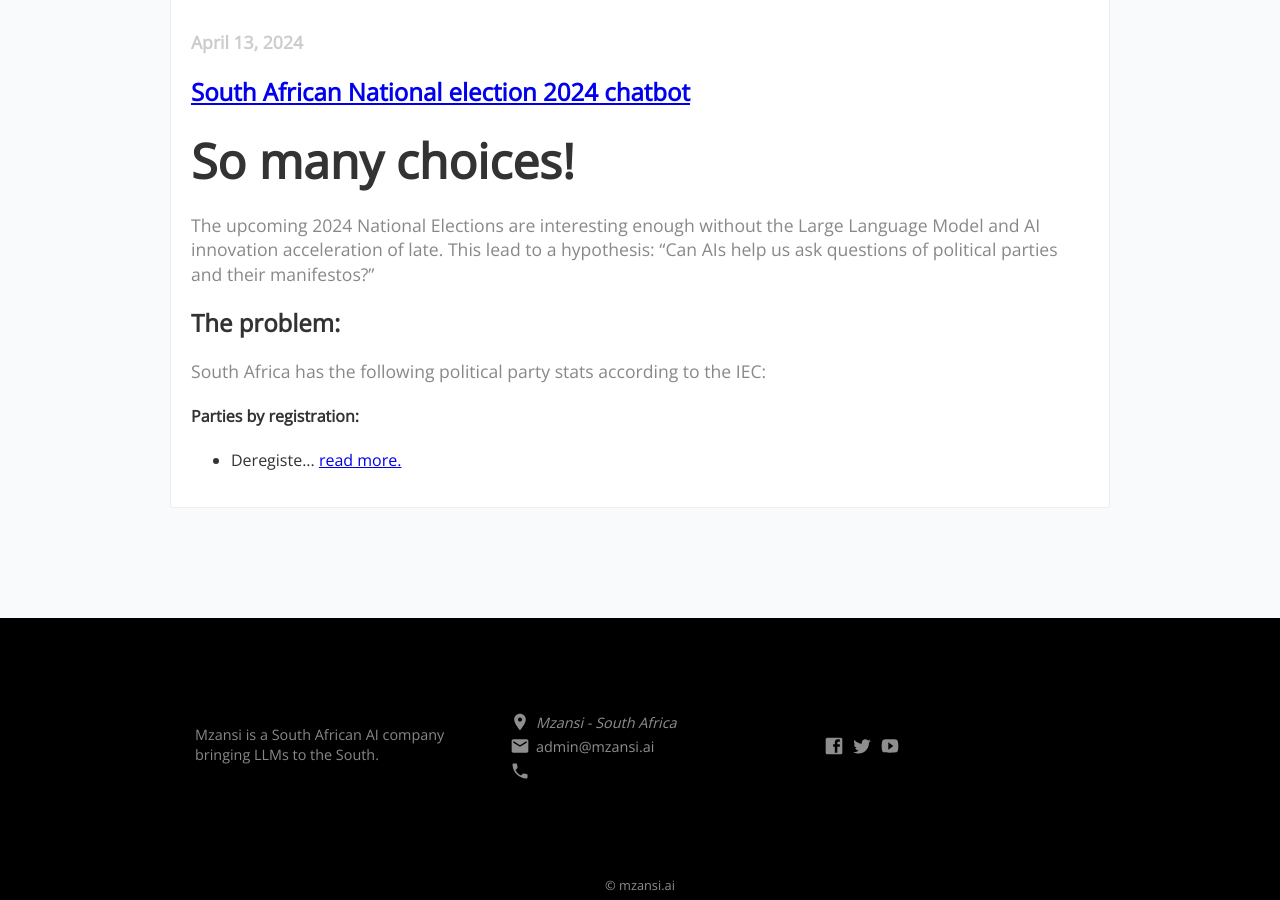
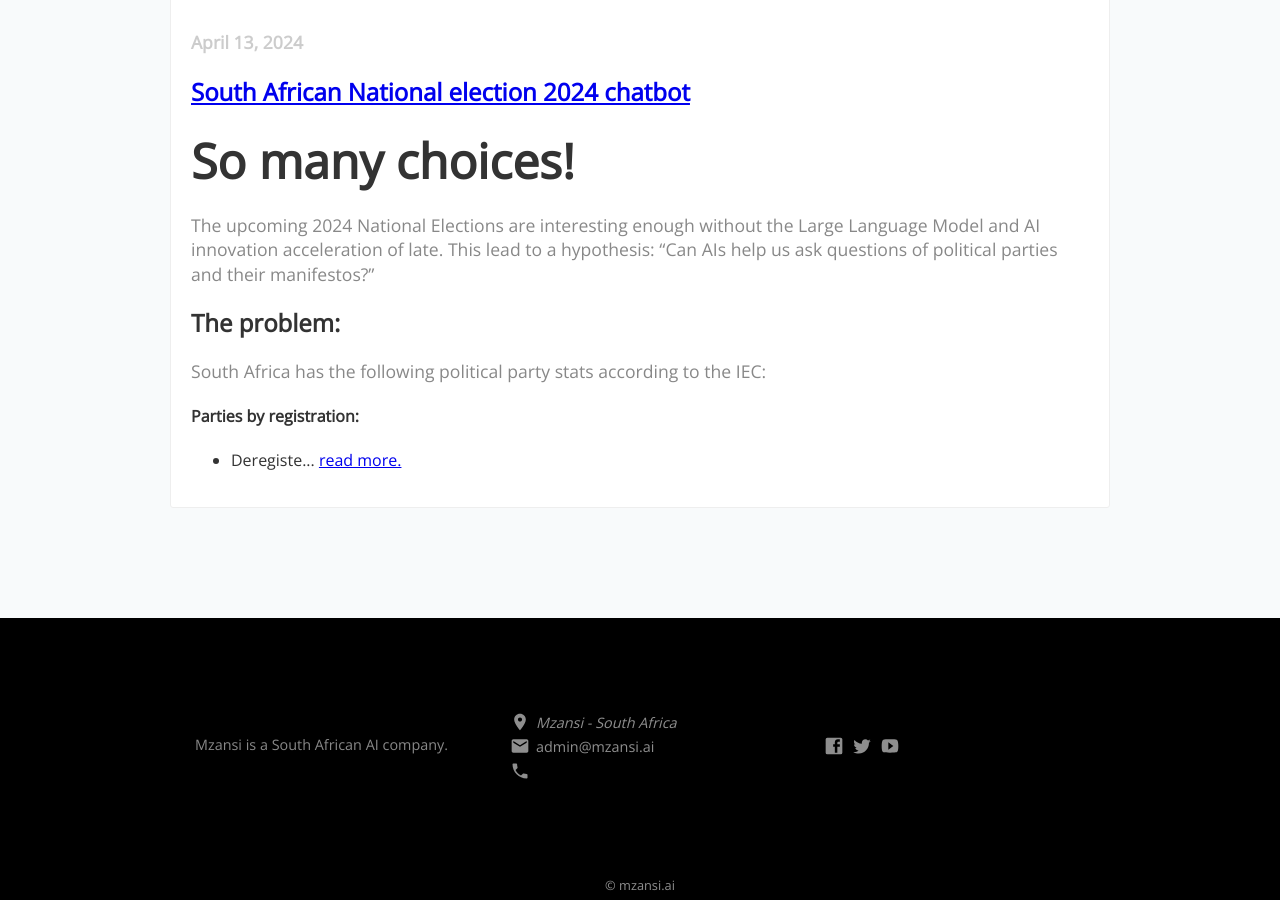
Before and after one commit to mzansi-ai/mzansi-ai.github.io, a Jekyll site: the page built from index.html, in a window 1280 px wide and 900 px high, scrolled down 2162 px. Built offline with Jekyll 4.4.1, drawn with Linux system fonts in a browser that asks for light colours; nearby versions of some CDN libraries.

Commit message:
Small updates

```diff
--- a/_data/company.yml
+++ b/_data/company.yml
@@ -1,5 +1,5 @@
 company_name: Mzansi.ai
-mission_statement: Mzansi is a South African AI company bringing LLMs to the South.
+mission_statement: Mzansi is a South African AI company.
 address: Mzansi - South Africa
 #phone: +1 123 456 7891
 email: admin@mzansi.ai
```
